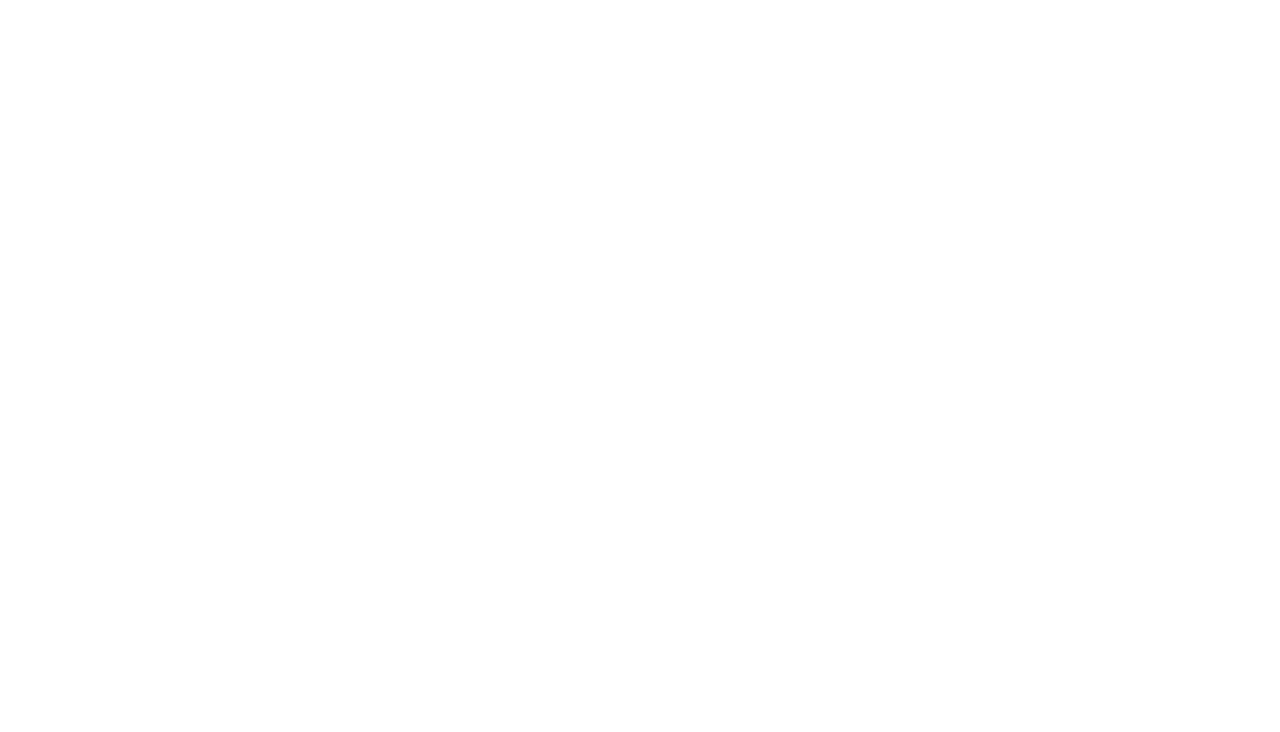
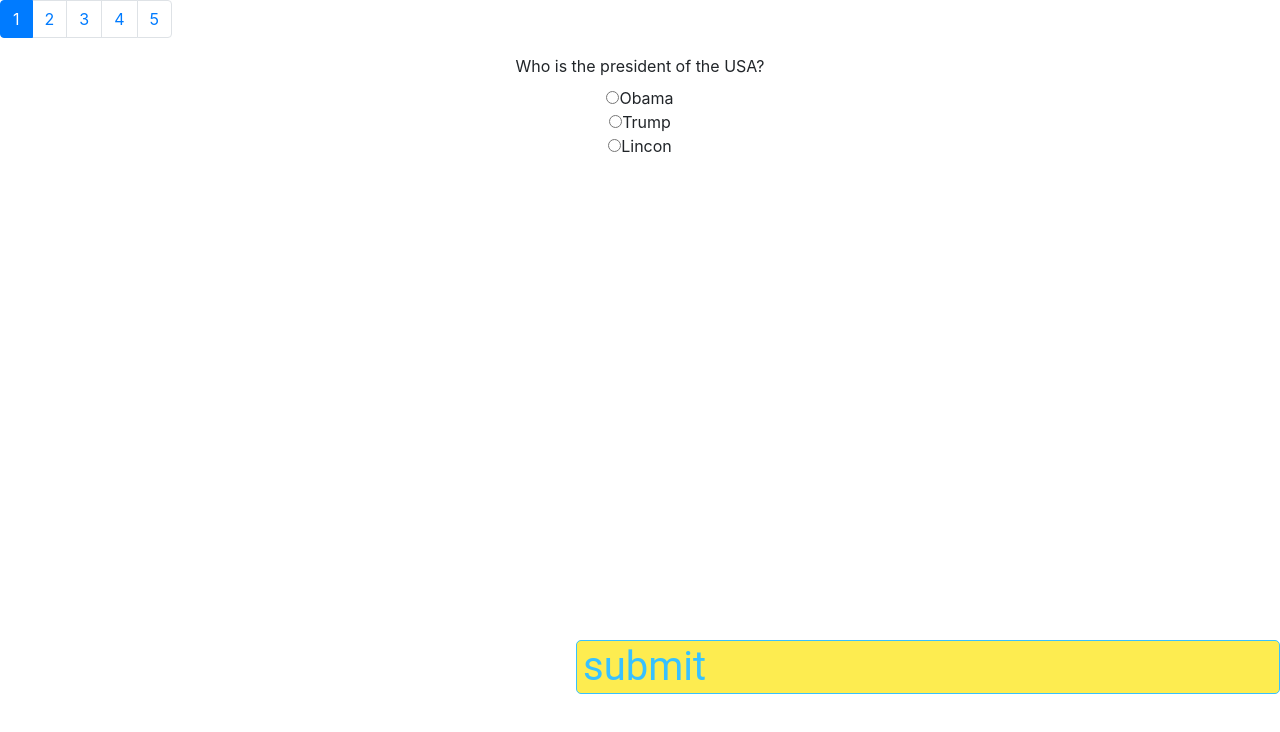
Before and after one commit to sancognizant/trivia-client, a React (Create React App) app: page / in a window 1280 px wide. Shown: the top 732 px of the page. Built offline with nearby package versions, Linux system fonts and the light colour scheme.

Commit message:
added question interface without css

```diff
--- /dev/null
+++ b/public/jsonFiles/questions.json
@@ -0,0 +1,30 @@
+[{
+        "question": "Who is the president of the USA?",
+        "choices": ["Obama" ,"Trump", "Lincon"],
+        "answer": 1
+    },
+
+    {
+        "question": "What is the real name of Spiderman?",
+        "choices": ["Peter Parker", "Peter Pan", "John Stark"],
+        "answer": 0
+    },
+
+    {
+        "question": "What is the real name of Batman?",
+        "choices": ["Bruce Wayne", "Bruce Lee", "Bane Bruce"],
+        "answer": 0
+    },
+
+    {
+        "question": "Who is the founder of Apple Inc?",
+        "choices": ["Steve Jobs" , "Steven Gerrard", "Steel Jobs"],
+        "answer": 0
+    },
+
+    {
+        "question": "Who is the founder of Microsoft?",
+        "choices": ["Bill Gatsby", "Ben Gates", "Bill Gates"],
+        "answer": 2
+    }
+]
--- a/src/App.tsx
+++ b/src/App.tsx
@@ -22,7 +22,7 @@
       {/* <Cloud/> */}
       {/* <UI/> */}
       {/* <CyberSecurity/> */}
-      {/* <QuizInterface/> */}
+      <QuizInterface/>
       {/* <Counter/> */}
     </div>
   );
--- a/src/components/quiz/quizInterface/quizInterface.tsx
+++ b/src/components/quiz/quizInterface/quizInterface.tsx
@@ -1,8 +1,8 @@
 import React, { useEffect, useState } from 'react';
 import Counter from '../counter/counter';
-import '../../scss/buttonStyle.scss';
+import '../../button/buttonStyle.scss'
 import Button from '../../button/button';
-import { questions } from '../../../utils/questionLoader';
+import {getQuestions} from '../../../service/questionsLoader';
 
 /*
 questionList: set the total number of questions from api call
@@ -20,27 +20,45 @@
 	currentQuestion: number
 }
 
+interface answerInterface {
+	answer: string;
+}
+
+
 const Quiz = () => {
 	const [questionsList, setQuestionsList] = useState<questionsListInter[]>([]);
 
 	const [questionNumber, setQuestionNumber] = useState<questionNumberInter>({ currentQuestion: 1 });
 
-	const [alias, setAlias] = useState("");
+	const [currentQuestion, setCurrentQuestion] = useState<questionsListInter>({question: "test", choices: [], answer: 0});
+
+	const[response, setResponse] = useState<answerInterface>({answer: ""});
 
 	useEffect(
 		() => {
-			setQuestionsList(questions);
+			getQuestions().then((questions: any) => {
+				setQuestionsList(questions);
+				setCurrentQuestion(questions[0]);
+			})
 		},
-		[questions]
+		[]
 	);
 
+	// increment counter
 	const handleIncrementNumber = () => {
 		setQuestionNumber({ currentQuestion: questionNumber.currentQuestion + 1 });
 	};
 
+	// set the next question, increment the counter and display the results attempted
 	const handleFormSubmit = (e: any) => {
-		console.log(alias);
+		//console.log(`User answered ${response.answer} for ${currentQuestion.question}`);
+
+		setCurrentQuestion(questionsList[questionNumber.currentQuestion]);
+
+		handleIncrementNumber();
 	}
+
+
 
 	/*
 render counter only if the number of questions have been set correctly from the api
@@ -52,16 +70,25 @@
 					<Counter styles = "counter" totalNumber={questionsList.length} activeNumber={questionNumber.currentQuestion} />
 					<div className="questionComponent">
 						<form onSubmit={handleFormSubmit}>
-							<div className="User">
-								<label>Username</label>
-								<input
-									type="text"
-									name="name"
-									onChange={event => setAlias(event.target.value)}
-									value={alias}
-									placeholder="Please enter name/alias"
-								/>
-							</div>
+						<label>{currentQuestion.question}</label>
+						<div>
+							{currentQuestion.choices ? (
+									currentQuestion.choices.map((choice, index) => {
+										return (
+											<div key={index}>
+												<input
+													className="radio-btn-choices"
+													type= "radio"
+													name="choice"
+													value = {index}
+													onChange={(event) => setResponse({answer: event.target.value})}
+												/>
+												{choice}
+											</div>
+										);
+									})
+								): null}
+						</div>
 						</form>
 					</div>
 					<Button text="submit" styles="back" onClick={handleFormSubmit} />
--- /dev/null
+++ b/src/service/questionsLoader.ts
@@ -0,0 +1,31 @@
+
+// setting the type for the object return type
+interface question {
+    question: string;
+    choices: string[];
+    anwser: number;
+}
+
+/*
+import questions from json file (database)
+*/
+const getQuestions = () => {
+    return fetch('./jsonFiles/questions.json', {
+        headers: {
+            'Content-Type': 'application/json',
+            'Accept': 'application/json'
+        }
+
+    })
+        .then(response => response.json())
+        .then(response => {
+            return response;
+        });
+};
+
+// // getting 1 question object from the questions array
+// const getQuestionObject = (index: number, arr: any): question => {
+//     return arr[index];
+// }
+
+export {getQuestions}
```
Also changed, not shown: src/components/card/cardStyling.scss (+0 -13 lines), src/components/quiz/quizInterface/questionInterface.tsx (deleted, +0 -11 lines).
